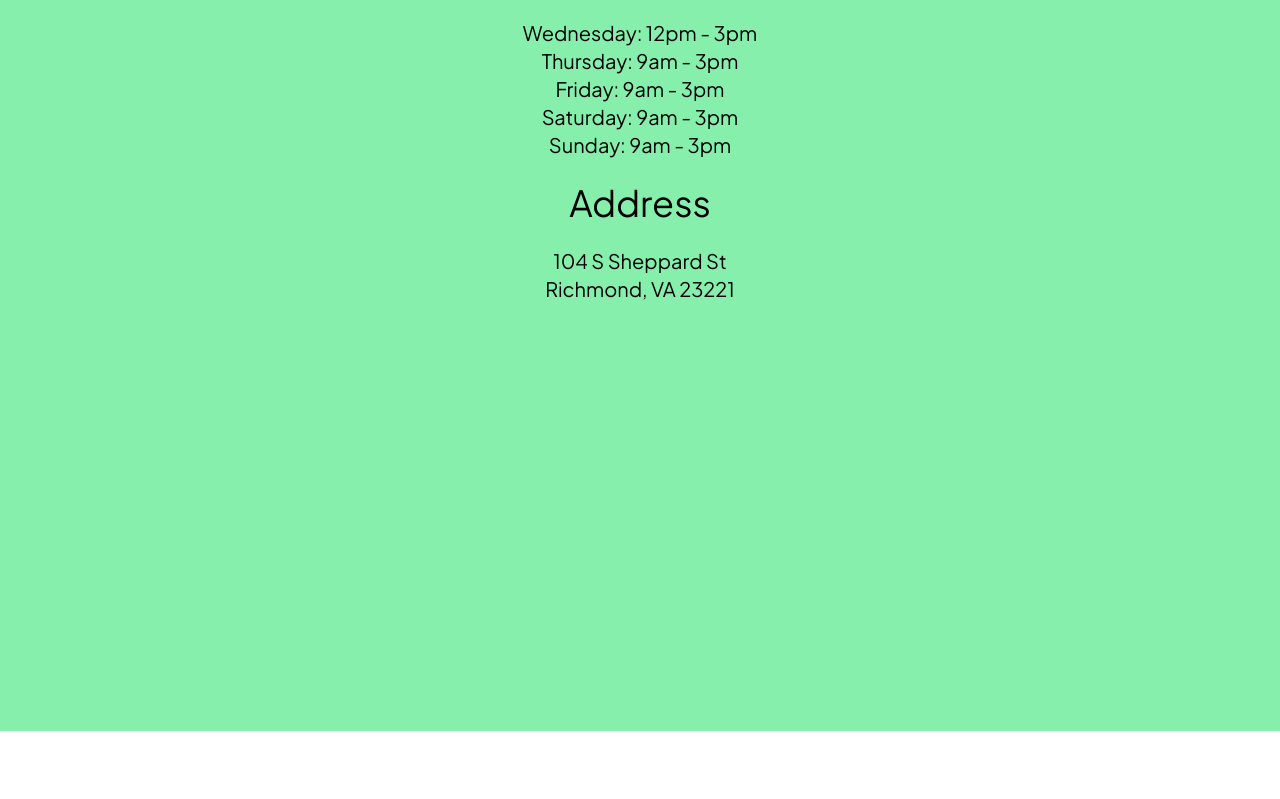
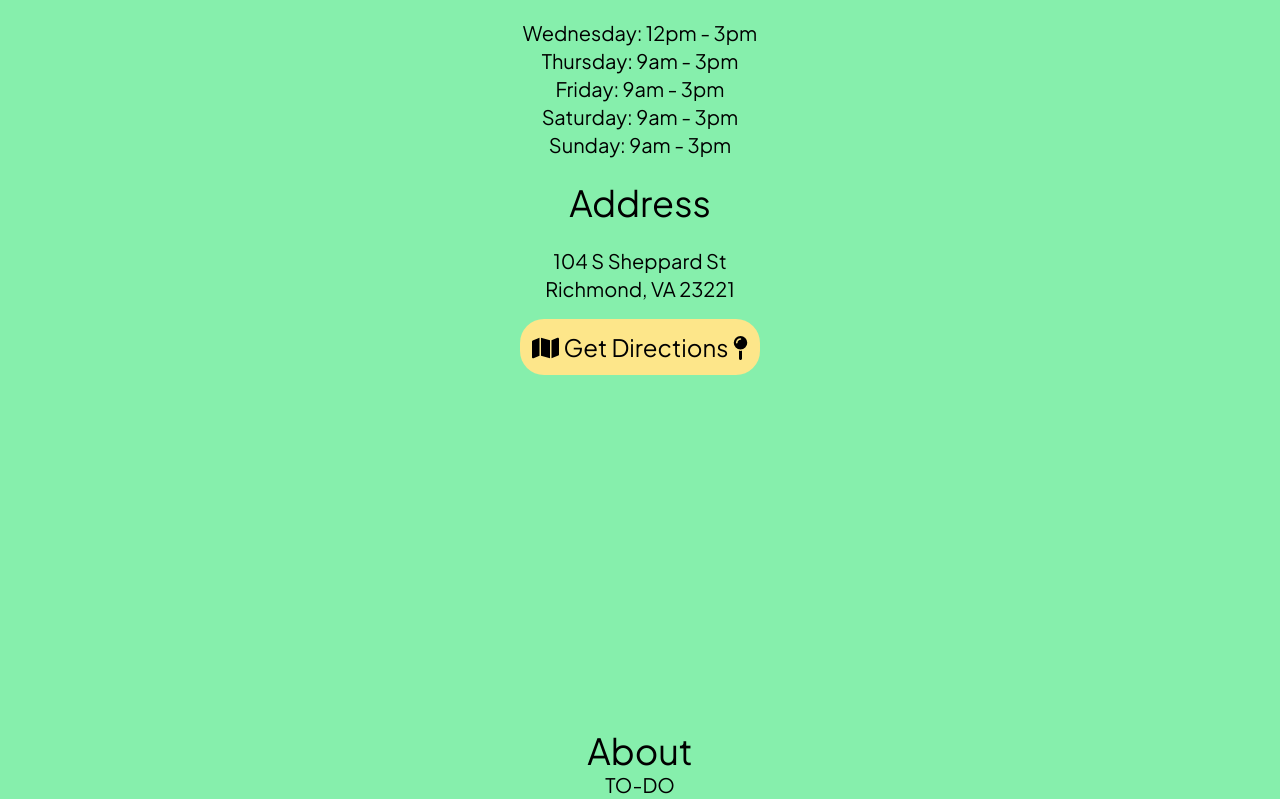
Before and after one commit to gjasay/tiny-vegan, a React (Vite) app: page / in a window 1280 px wide. Shown: the part 1789-2588 px from the top of the page. Before the commit the page ends 2520 px from the top, so only its background shows below. Built offline with nearby package versions, Linux system fonts and the light colour scheme.

Commit message:
rearranged hero and added get directions button

```diff
--- a/src/App.tsx
+++ b/src/App.tsx
@@ -4,6 +4,7 @@ import Header from "./components/Header";
 import Hero from "./components/Hero";
 import Menu from "./components/Menu";
 import Hours from "./components/Hours";
+import About from "./components/About";
 
 function useIntersectionObserver(): [MutableRefObject<null>, boolean] {
   const [inView, setInView] = useState(false);
@@ -35,6 +36,7 @@ function App() {
   const [heroRef, heroInView] = useIntersectionObserver();
   const [menuRef, menuInView] = useIntersectionObserver();
   const [hoursRef, hoursInView] = useIntersectionObserver();
+  const [aboutRef, aboutInView] = useIntersectionObserver();
 
   const heroAnimation = useSpring({
     opacity: heroInView ? 1 : 0,
@@ -51,6 +53,11 @@ function App() {
     transform: hoursInView ? "translateY(0)" : "translateY(50px)",
   });
 
+  const aboutAnimation = useSpring({
+    opacity: aboutInView ? 1 : 0,
+    transform: aboutInView ? "translateY(0)" : "translateY(50px)",
+  });
+
   return (
     <div className="bg-green-300">
       <Header />
@@ -63,6 +70,9 @@ function App() {
       <animated.div ref={hoursRef} style={hoursAnimation}>
         <Hours />
       </animated.div>
+      <animated.div ref={aboutRef} style={aboutAnimation}>
+        <About />
+      </animated.div>
     </div>
   );
 }
--- a/src/components/About.tsx
+++ b/src/components/About.tsx
@@ -0,0 +1,12 @@
+const About = () => {
+  return (
+    <div id="about" className="flex justify-center items-center flex-col">
+      <h1 className="text-4xl">About</h1>
+      <p className="text-xl">
+        TO-DO
+      </p>
+    </div>
+  )
+}
+
+export default About
--- a/src/components/Hero.tsx
+++ b/src/components/Hero.tsx
@@ -19,6 +19,17 @@ const Hero = () => {
       <h2 className="italic text-xl py-4 rounded-md md:text-3xl">
         enjoy the lentil things
       </h2>
+      <div className="w-3/4 md:w-1/2 md:ml-10 lg:w-1/3 flex-shrink-0">
+        <img
+          src="./store-front.jpg"
+          alt="store front"
+          className="rounded-3xl border-black border-2 max-w-full h-auto"
+        />
+      </div>
+      <button className="bg-amber-200 hover:bg-green-500 text-2xl py-3 px-5 my-8 rounded-full mx-auto font-light border-black border-2 md:mx-0">
+        Order Now
+      </button>
+
       <div className="w-3/4 md:w-1/2 md:mr-10 lg:w-1/3 flex-shrink-0">
         <Slide easing="ease">
           {slideImages.map((each, index) => (
@@ -36,16 +47,8 @@ const Hero = () => {
           ))}
         </Slide>
       </div>
-      <button className="bg-amber-200 hover:bg-green-600 text-2xl py-3 px-5 my-8 rounded-full mx-auto font-light border-black border-2 md:mx-0">
-        Order Now
-      </button>
-      <div className="w-3/4 md:w-1/2 md:ml-10 lg:w-1/3 flex-shrink-0">
-        <img
-          src="./store-front.jpg"
-          alt="store front"
-          className="rounded-3xl border-black border-2 max-w-full h-auto"
-        />
-      </div>
+
+
     </div>
   );
 };
--- a/src/components/Hours.tsx
+++ b/src/components/Hours.tsx
@@ -1,4 +1,8 @@
-const Hours = () => {
+import { faMap, faMapPin } from "@fortawesome/free-solid-svg-icons";
+import { FontAwesomeIcon } from "@fortawesome/react-fontawesome";
+
+const Hours = () =>
+{
   return (
     <div id="hours" className="py-6 h-screen">
       <h1 className="text-4xl text-center pb-6">Hours</h1>
@@ -13,6 +17,11 @@ const Hours = () => {
       <div className="flex flex-col justify-center items-center">
         <p className="text-xl">104 S Sheppard St</p>
         <p className="text-xl">Richmond, VA 23221</p>
+        <a href="https://maps.app.goo.gl/aQe6eJmjQY1zF2dk7" target="_blank">
+          <h1 className="text-2xl bg-amber-200 hover:bg-green-500 rounded-3xl p-3 my-4">
+            <FontAwesomeIcon icon={faMap} /> Get Directions <FontAwesomeIcon icon={faMapPin} />
+          </h1>
+        </a>
       </div>
     </div>
   );
```
